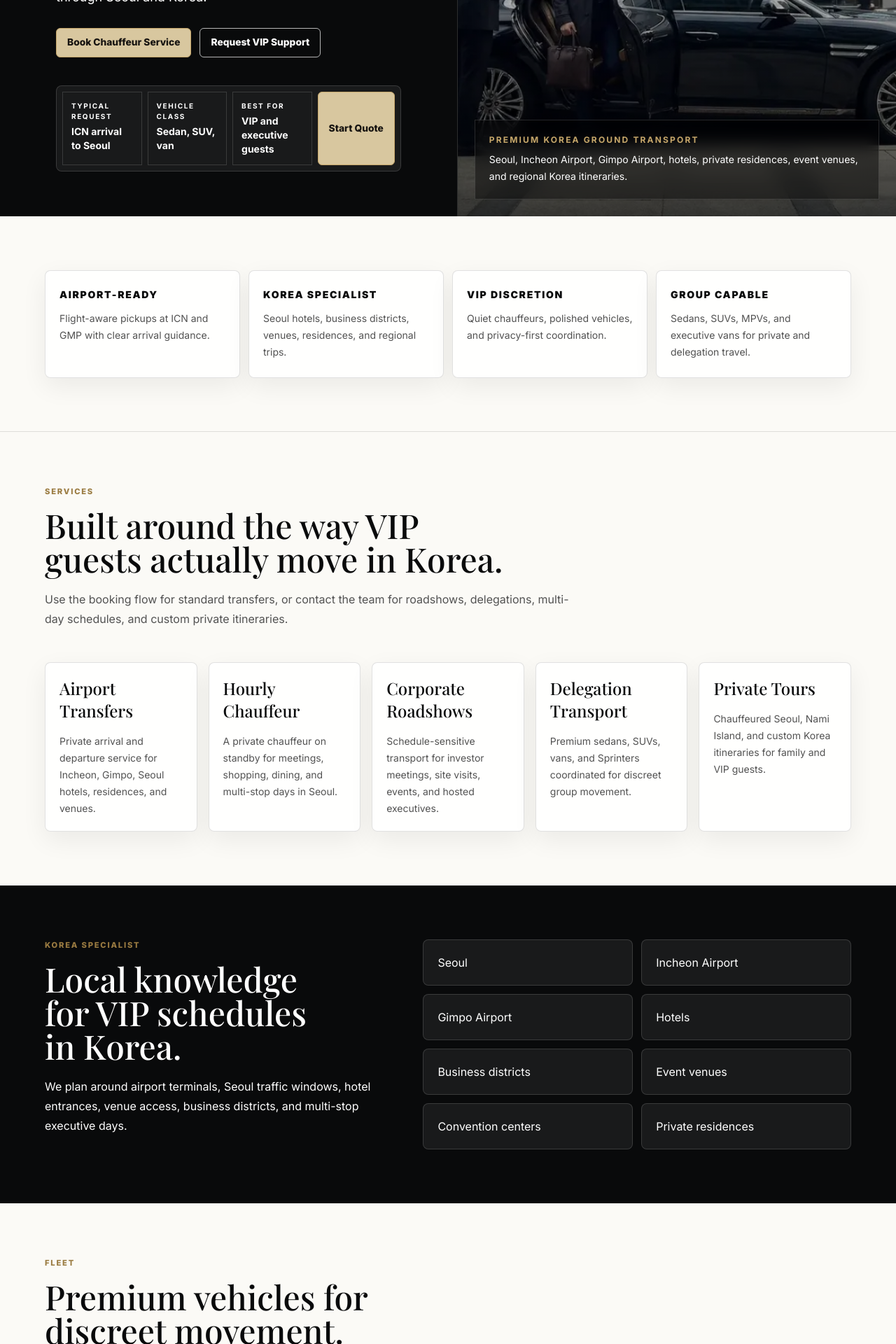
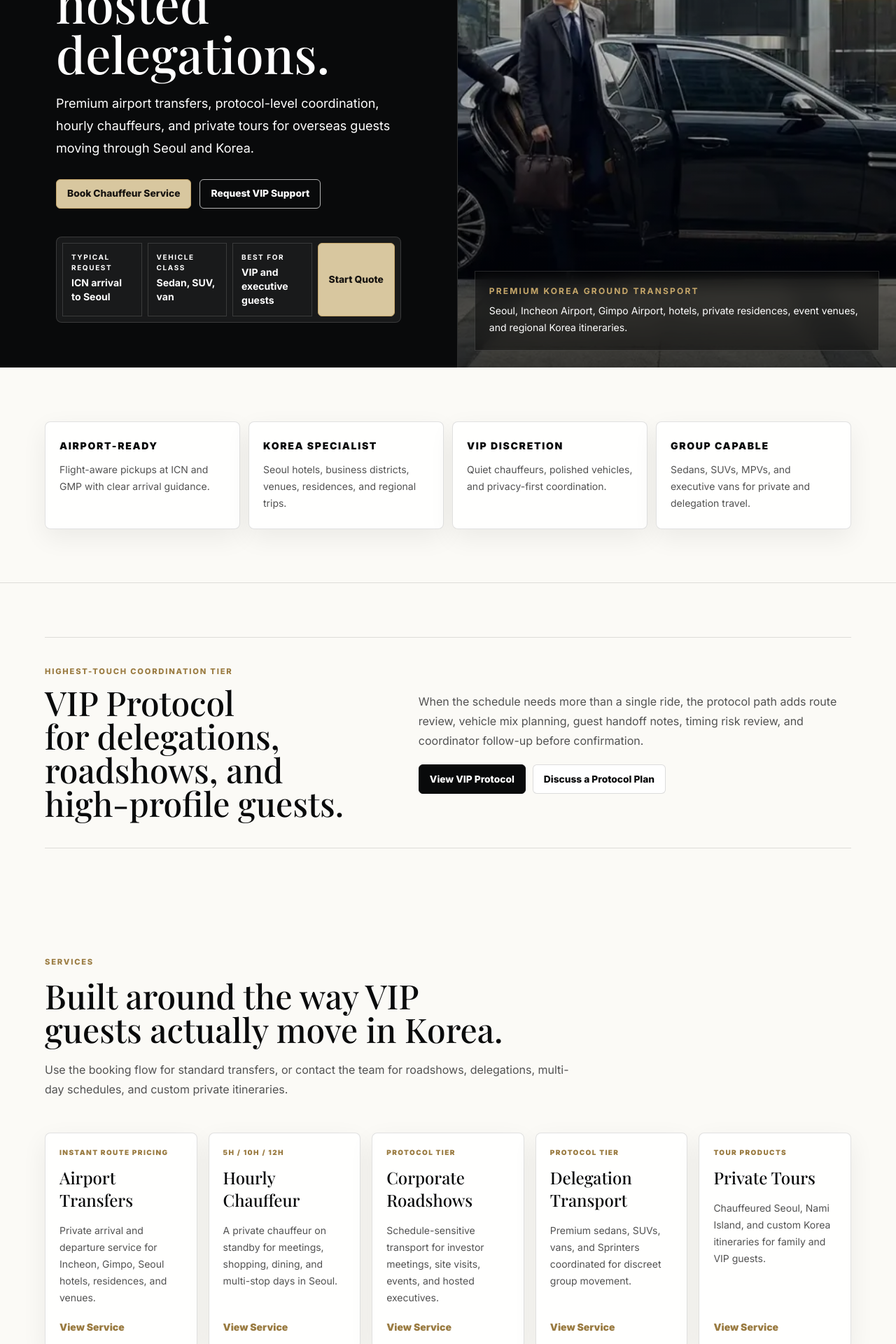
Before and after one commit to viptransfers7/vip-transfers-website, a Next.js app: page / in a window 1280 px wide. Shown: the part 660-2580 px from the top of the page at 70% size. Built offline with nearby package versions, Linux system fonts and the light colour scheme; a web font is replaced by a local one.

Commit message:
Elevate VIP protocol positioning

```diff
--- a/app/page.tsx
+++ b/app/page.tsx
@@ -12,11 +12,43 @@ const trust = [
 ];
 
 const services = [
-  ["Airport Transfers", "Private arrival and departure service for Incheon, Gimpo, Seoul hotels, residences, and venues."],
-  ["Hourly Chauffeur", "A private chauffeur on standby for meetings, shopping, dining, and multi-stop days in Seoul."],
-  ["Corporate Roadshows", "Schedule-sensitive transport for investor meetings, site visits, events, and hosted executives."],
-  ["Delegation Transport", "Premium sedans, SUVs, vans, and Sprinters coordinated for discreet group movement."],
-  ["Private Tours", "Chauffeured Seoul, Nami Island, and custom Korea itineraries for family and VIP guests."]
+  {
+    title: "Airport Transfers",
+    copy: "Private arrival and departure service for Incheon, Gimpo, Seoul hotels, residences, and venues.",
+    href: "/airport-transfer-seoul",
+    meta: "Instant route pricing"
+  },
+  {
+    title: "Hourly Chauffeur",
+    copy: "A private chauffeur on standby for meetings, shopping, dining, and multi-stop days in Seoul.",
+    href: "/seoul-chauffeur-service",
+    meta: "5h / 10h / 12h"
+  },
+  {
+    title: "Corporate Roadshows",
+    copy: "Schedule-sensitive transport for investor meetings, site visits, events, and hosted executives.",
+    href: "/vip-protocol-transport-korea",
+    meta: "Protocol tier"
+  },
+  {
+    title: "Delegation Transport",
+    copy: "Premium sedans, SUVs, vans, and Sprinters coordinated for discreet group movement.",
+    href: "/vip-protocol-transport-korea",
+    meta: "Protocol tier"
+  },
+  {
+    title: "Private Tours",
+    copy: "Chauffeured Seoul, Nami Island, and custom Korea itineraries for family and VIP guests.",
+    href: "/private-tours-korea",
+    meta: "Tour products"
+  }
+];
+
+const selectedExperience = [
+  ["Corporate roadshows", "Multi-stop Seoul meeting days for visiting executives, assistants, and hosted teams."],
+  ["Luxury hotel guest movement", "Private arrivals, dinner transfers, and calm handoffs for concierge-led guests."],
+  ["Agency and DMC support", "Ground transport coordination for international partners managing Korea itineraries."],
+  ["Delegation schedules", "Sedans, SUVs, MPVs, and Sprinters planned around guest profile, luggage, and timing."]
 ];
 
 export default function HomePage() {
@@ -27,9 +59,9 @@ export default function HomePage() {
         <div className="absolute inset-0 bg-gradient-to-b from-black/88 via-black/78 to-black/94 lg:hidden" />
         <div className="relative z-10 flex flex-col justify-center px-5 py-10 md:px-14 md:py-16 lg:px-20">
           <div className="eyebrow">VIP Transfers Korea</div>
-          <h1 className="serif-title mt-4 max-w-4xl text-[2rem] leading-[1.03] sm:text-5xl md:text-6xl xl:text-7xl">Private chauffeur service for VIP travel in Korea.</h1>
+          <h1 className="serif-title mt-4 max-w-4xl text-[2rem] leading-[1.03] sm:text-5xl md:text-6xl xl:text-7xl">Private chauffeur service in Korea for executives, VIP guests, and hosted delegations.</h1>
           <p className="mt-5 max-w-2xl text-sm leading-6 text-white/74 md:text-lg md:leading-8">
-            Premium airport transfers, executive roadshows, hourly chauffeurs, and private tours for overseas guests moving through Seoul and Korea.
+            Premium airport transfers, protocol-level coordination, hourly chauffeurs, and private tours for overseas guests moving through Seoul and Korea.
           </p>
           <div className="mt-7 flex flex-wrap gap-2.5 sm:gap-3">
             <Link href="/booking" className="btn btn-gold">
@@ -80,17 +112,45 @@ export default function HomePage() {
 
       <section className="section">
         <div className="container">
+          <div className="grid gap-7 border-y hairline py-8 md:grid-cols-[0.9fr_1.1fr] md:items-center md:py-10">
+            <div>
+              <div className="eyebrow">Highest-Touch Coordination Tier</div>
+              <h2 className="serif-title mt-3 max-w-2xl text-[1.85rem] leading-[1.06] md:text-5xl">VIP Protocol for delegations, roadshows, and high-profile guests.</h2>
+            </div>
+            <div>
+              <p className="text-sm leading-6 text-neutral-600 md:text-base md:leading-7">
+                When the schedule needs more than a single ride, the protocol path adds route review, vehicle mix planning, guest handoff notes, timing risk review, and coordinator follow-up before confirmation.
+              </p>
+              <div className="mt-5 flex flex-wrap gap-2.5">
+                <Link href="/vip-protocol-transport-korea" className="btn btn-dark">
+                  View VIP Protocol
+                </Link>
+                <Link href="/contact" className="btn btn-white">
+                  Discuss a Protocol Plan
+                </Link>
+              </div>
+            </div>
+          </div>
+        </div>
+      </section>
+
+      <section className="section pt-0">
+        <div className="container">
           <SectionHeading
             eyebrow="Services"
             title="Built around the way VIP guests actually move in Korea."
             copy="Use the booking flow for standard transfers, or contact the team for roadshows, delegations, multi-day schedules, and custom private itineraries."
           />
           <div className="mt-8 grid gap-4 md:mt-12 md:grid-cols-5">
-            {services.map(([title, copy]) => (
-              <div key={title} className="surface-card p-4 md:p-5">
-                <h3 className="serif-title text-xl md:text-2xl">{title}</h3>
-                <p className="mt-4 text-sm leading-6 text-neutral-600">{copy}</p>
-              </div>
+            {services.map((service) => (
+              <Link key={service.title} href={service.href} className="surface-card group flex min-h-[230px] flex-col justify-between p-4 transition hover:-translate-y-0.5 hover:shadow-quiet md:p-5">
+                <div>
+                  <div className="text-[10px] font-black uppercase tracking-[0.14em] text-bronze">{service.meta}</div>
+                  <h3 className="serif-title mt-3 text-xl md:text-2xl">{service.title}</h3>
+                  <p className="mt-4 text-sm leading-6 text-neutral-600">{service.copy}</p>
+                </div>
+                <span className="mt-5 text-sm font-black text-bronze transition group-hover:text-ink">View Service</span>
+              </Link>
             ))}
           </div>
         </div>
@@ -147,17 +207,12 @@ export default function HomePage() {
       <section className="section">
         <div className="container grid gap-8 md:grid-cols-[0.8fr_1.2fr]">
           <SectionHeading
-            eyebrow="Trust Signals"
-            title="What guests value most."
-            copy="Clear airport pickup, quiet vehicles, discreet chauffeurs, and careful coordination for schedule-sensitive travel in Korea."
+            eyebrow="Selected Experience"
+            title="Real operating situations, presented without client names."
+            copy="Many VIP and corporate movements require discretion, so public examples avoid names, logos, faces, and sensitive event details."
           />
           <div className="grid gap-4 md:grid-cols-2">
-            {[
-              ["Executive arrivals", "Name-sign pickup, flight-aware timing, and calm handoff after long-haul flights."],
-              ["Business days", "Hourly standby and multi-stop routing for Seoul meetings and site visits."],
-              ["Delegation movement", "Vehicle-class planning for groups that need a polished, unified arrival."],
-              ["Private travel", "Comfortable transfers and chauffeured tours for families, guests, and VIP travelers."]
-            ].map(([title, copy]) => (
+            {selectedExperience.map(([title, copy]) => (
               <div key={title} className="surface-card p-5">
                 <div className="muted-label accent-label">{title}</div>
                 <p className="mt-4 text-sm leading-6 text-neutral-600">{copy}</p>
--- a/app/vip-protocol-transport-korea/page.tsx
+++ b/app/vip-protocol-transport-korea/page.tsx
@@ -95,12 +95,12 @@ export default function Page() {
       <section className="bg-ink px-5 py-14 text-white md:px-12 md:py-16 lg:px-16 lg:py-20 xl:py-24">
         <div className="mx-auto grid w-full max-w-[1260px] gap-10 lg:grid-cols-[minmax(0,0.95fr)_minmax(520px,1.05fr)] lg:items-center xl:gap-14">
           <div className="max-w-[590px]">
-            <div className="eyebrow">VIP Protocol Transport Korea</div>
+            <div className="eyebrow">Highest-Touch Coordination Tier</div>
             <h1 className="serif-title mt-4 text-[2.35rem] leading-[1.02] sm:text-5xl md:mt-5 lg:text-[3.6rem] xl:text-[4rem]">
-              VIP protocol transport for delegations, high-profile guests, and business events in Korea.
+              VIP protocol chauffeur coordination for delegations, high-profile guests, and business events in Korea.
             </h1>
             <p className="mt-5 max-w-xl text-sm leading-6 text-white/70 md:mt-6 md:text-base md:leading-7">
-              Protocol-aware ground transportation for executive meetings, hosted VIP guests, private events, corporate visits, and multi-vehicle movements across Seoul and Korea.
+              A higher-touch planning path for executive meetings, hosted VIP guests, private events, corporate visits, and multi-vehicle movements where timing, privacy, and handoff control matter.
             </p>
             <div className="mt-7 flex flex-wrap gap-2.5 sm:gap-3">
               <Link href="/contact" className="btn btn-gold">
@@ -132,10 +132,10 @@ export default function Page() {
           <div className="max-w-[470px]">
             <div className="eyebrow">Selected Experience</div>
             <h2 className="serif-title mt-3 text-[1.75rem] leading-[1.08] md:mt-4 md:text-[3.25rem]">
-              Protocol-aware coordination for clients who need more than a ride.
+              Protocol-level coordination for clients who need more than a ride.
             </h2>
             <p className="mt-4 text-sm leading-6 text-neutral-600 md:mt-5 md:text-base md:leading-7">
-              This service is built around timing, staging, privacy, guest handoff, luggage, vehicle selection, and operational control. Public examples may avoid names, faces, logos, or sensitive event details.
+              This service is built around timing, staging, privacy, guest handoff, luggage, vehicle selection, and operational control. Public examples avoid names, faces, logos, and sensitive event details when discretion is required.
             </p>
           </div>
           <div className="grid gap-4 md:grid-cols-2">
--- a/components/ServicePage.tsx
+++ b/components/ServicePage.tsx
@@ -561,12 +561,12 @@ function SeoulServiceHub() {
       <section className="overflow-hidden bg-ink px-5 py-12 text-white md:px-12 md:py-16 lg:px-16">
         <div className="mx-auto grid w-full max-w-[1260px] gap-10 lg:grid-cols-[0.92fr_1.08fr] lg:items-center">
           <div className="min-w-0">
-            <div className="eyebrow">Premium Tier</div>
+            <div className="eyebrow">Highest-Touch Coordination Tier</div>
             <h2 className="serif-title mt-4 text-[1.8rem] leading-[1.04] sm:text-[2rem] md:text-5xl">
-              VIP Protocol Coordination for delegations and high-profile guests.
+              VIP Protocol Coordination for delegations, roadshows, and high-profile guests.
             </h2>
             <p className="mt-5 max-w-xl text-sm leading-6 text-white/68 md:text-base md:leading-7">
-              A higher-touch coordination path for hosted executives, delegation movement, private events, venue handoffs, and multi-vehicle schedules where timing and discretion matter more than a simple ride.
+              A protocol-level coordination path for hosted executives, delegation movement, private events, venue handoffs, and multi-vehicle schedules where timing, privacy, and operational control matter.
             </p>
             <div className="mt-7 grid gap-2 sm:flex sm:flex-wrap sm:gap-3">
               <Link href="/vip-protocol-transport-korea" className="btn btn-gold w-full sm:w-auto">
--- a/components/booking/CustomQuoteNotice.tsx
+++ b/components/booking/CustomQuoteNotice.tsx
@@ -6,7 +6,9 @@ export function CustomQuoteNotice({ reason }: { reason?: string }) {
       <p className="mt-3 text-sm leading-6 text-neutral-700">
         {reason || "This route requires a custom quote. Our team will confirm availability and pricing shortly."}
       </p>
-      <p className="mt-2 text-xs font-bold uppercase tracking-[0.12em] text-neutral-500">This is a quote request. Your reservation is not confirmed until payment is completed.</p>
+      <p className="mt-3 border-t border-[#dfd0b5] pt-3 text-sm font-semibold leading-6 text-neutral-700">
+        This is a quote request, not a confirmed reservation. A coordinator will review availability, routing, vehicle fit, and final pricing before payment.
+      </p>
     </div>
   );
 }
```
